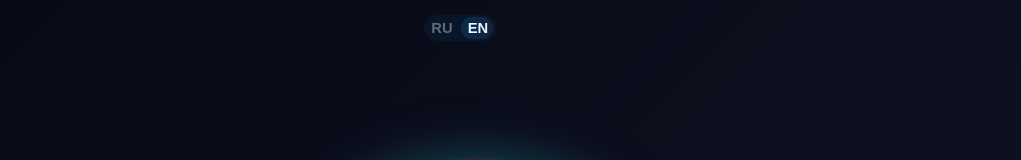
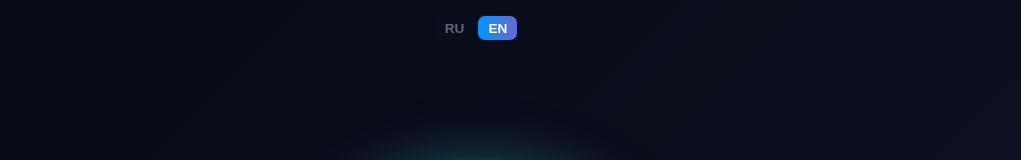
Before and after one commit to GetAuraTech/aura-website, a React (Create React App) app: page / in a window 1280 px wide. Shown: the top 160 px of the page, without its empty margins (164-1185 px from the left). Built offline with nearby package versions, Linux system fonts and the light colour scheme.

Commit message:
Уменьшен размер и выровнен переключатель языка

```diff
--- a/src/components/Header.tsx
+++ b/src/components/Header.tsx
@@ -20,6 +20,14 @@ const HeaderBar = styled.header`
   align-items: center;
   height: 56px;
   animation: ${fadeIn} 0.7s cubic-bezier(.4,0,.2,1);
+  padding: 0 0;
+  @media (max-width: 900px) {
+    height: 46px;
+  }
+  @media (max-width: 600px) {
+    height: 38px;
+    padding: 0 0;
+  }
 `;
 
 const Nav = styled.nav`
@@ -27,9 +35,15 @@ const Nav = styled.nav`
   max-width: 1280px;
   display: flex;
   align-items: center;
-  justify-content: flex-end;
-  padding: 0 32px 0 0;
+  justify-content: center;
+  padding: 0;
   position: relative;
+  @media (max-width: 900px) {
+    padding: 0 0;
+  }
+  @media (max-width: 600px) {
+    padding: 0 0;
+  }
 `;
 
 const NavLinks = styled.div`
@@ -71,71 +85,49 @@ const RightBlock = styled.div`
   gap: 18px;
 `;
 
-const LangToggleWrapper = styled.div`
+const LangSimpleWrapper = styled.div`
   display: flex;
   align-items: center;
   justify-content: center;
-  position: relative;
-  width: 72px;
-  height: 26px;
-  background: rgba(10, 37, 64, 0.38);
-  border-radius: 13px;
-  user-select: none;
+  gap: 4px;
+  height: 28px;
+  margin: 0 auto;
   @media (max-width: 900px) {
-    width: 60px;
+    gap: 3px;
     height: 22px;
   }
   @media (max-width: 600px) {
-    width: 48px;
+    gap: 2px;
     height: 18px;
   }
 `;
 
-const LangSlider = styled.div<{active: 'ru' | 'en'}>`
-  position: absolute;
-  top: 2px;
-  left: ${({active}) => active === 'ru' ? '3px' : '37px'};
-  width: 32px;
-  height: 22px;
-  background: linear-gradient(90deg, rgba(0,150,255,0.18) 0%, rgba(106,103,206,0.13) 100%);
-  border-radius: 11px;
-  transition: left 0.22s cubic-bezier(.4,0,.2,1);
-  z-index: 1;
+const LangSimpleButton = styled.button<{active?: boolean}>`
+  padding: 2px 10px;
+  border-radius: 7px;
+  border: none;
+  background: ${({active}) => active ? 'linear-gradient(90deg, #0096ff 0%, #6a67ce 100%)' : 'rgba(10, 37, 64, 0.10)'};
+  color: ${({active}) => active ? '#fff' : 'rgba(234,246,255,0.38)'};
+  font-weight: 600;
+  font-size: 0.85rem;
+  cursor: pointer;
+  transition: background 0.18s, color 0.18s;
+  outline: none;
+  box-shadow: ${({active}) => active ? '0 0 4px 0 rgba(0,150,255,0.10)' : 'none'};
+  display: flex;
+  align-items: center;
+  height: 24px;
   @media (max-width: 900px) {
-    left: ${({active}) => active === 'ru' ? '2px' : '30px'};
-    width: 24px;
-    height: 16px;
-    border-radius: 8px;
+    padding: 1px 7px;
+    font-size: 0.74rem;
+    border-radius: 6px;
+    height: 18px;
   }
   @media (max-width: 600px) {
-    left: ${({active}) => active === 'ru' ? '1px' : '19px'};
-    width: 14px;
-    height: 10px;
+    padding: 0 5px;
+    font-size: 0.68rem;
     border-radius: 5px;
-  }
-`;
-
-const LangToggleButton = styled.button<{active?: boolean}>`
-  position: relative;
-  z-index: 2;
-  flex: 1;
-  height: 100%;
-  background: none;
-  border: none;
-  color: ${({active}) => active ? '#eaf6ff' : 'rgba(234,246,255,0.38)'};
-  font-weight: 600;
-  font-size: 0.92rem;
-  cursor: pointer;
-  border-radius: 11px;
-  transition: color 0.18s;
-  outline: none;
-  @media (max-width: 900px) {
-    font-size: 0.82rem;
-    border-radius: 8px;
-  }
-  @media (max-width: 600px) {
-    font-size: 0.7rem;
-    border-radius: 5px;
+    height: 14px;
   }
 `;
 
@@ -152,19 +144,18 @@ const Header: React.FC<HeaderProps> = ({ language = 'en', onLanguageChange, mess
   return (
     <HeaderBar>
       <Nav style={{flex: '1 1 0', justifyContent: 'center'}}>
-        <LangToggleWrapper>
-          <LangSlider active={language} />
-          <LangToggleButton
+        <LangSimpleWrapper>
+          <LangSimpleButton
             active={language === 'ru'}
             onClick={() => onLanguageChange && onLanguageChange('ru')}
             aria-label="Русский"
-          >RU</LangToggleButton>
-          <LangToggleButton
+          >RU</LangSimpleButton>
+          <LangSimpleButton
             active={language === 'en'}
             onClick={() => onLanguageChange && onLanguageChange('en')}
             aria-label="English"
-          >EN</LangToggleButton>
-        </LangToggleWrapper>
+          >EN</LangSimpleButton>
+        </LangSimpleWrapper>
       </Nav>
     </HeaderBar>
   );
```
